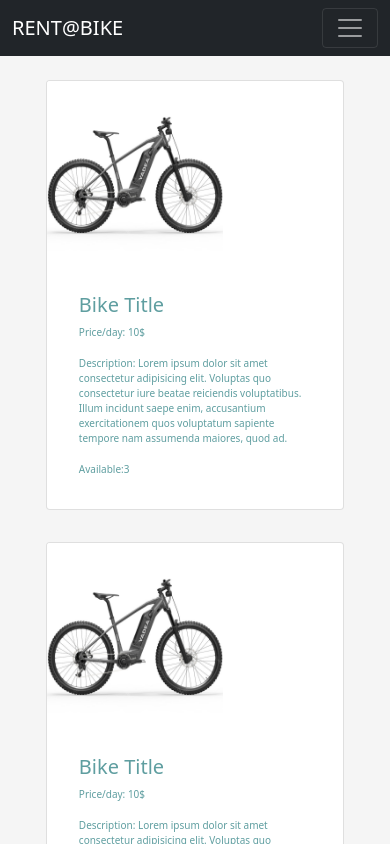
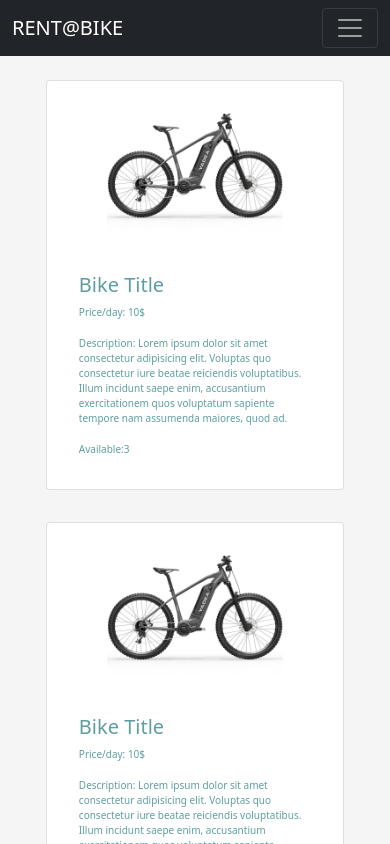
Before and after one commit to CARLOSGINER/rent_a_bike, a React (Create React App) app: page /catalogue in a window 390 px wide. Built offline with nearby package versions, Linux system fonts and the light colour scheme.

Commit message:
Refactor | CatalogueCard styles moved to same component folder

```diff
--- a/src/App.css
+++ b/src/App.css
@@ -56,19 +56,6 @@ body .navigation .container {
     gap: 2em;
 }
 
-.card {
-    flex-direction: row;
-    width: 100%;
-}
-
-.card-body {
-    padding: 1rem 6rem;
-}
-
-.card-img-top {
-    width: 221px;
-    margin-left: 2em;
-}
 
 @media only screen and (max-width: 991.98px) {
     .pageContainer{
@@ -95,52 +82,15 @@ body .navigation .container {
         flex-direction: row;
         height: 100%;
     }
-    .card-text p {
-        font-size: 10px;
-    }
+
     .catalogue__container {
         position: static;
         margin-top: 5em;
     }
-    .card-img-top {
-        width: 204px;
-        height: 196px;
-    }
-    .card-body {
-        padding: 0.5em 1em 0.5em 2em;
-    }
-}
-
-@media only screen and (max-width: 1200px) {
-    .card-img-top {
-        width: 176px;
-    }
-    .card-text p {
-        font-size: 10px;
-    }
-
-    .card-body {
-        padding: 1em 2em;
-    }
 }
 
 @media only screen and  (max-width: 575px) {
-    .card {
-        flex-direction: column;
-        justify-content: center;
-        width: 90%;
-    }
-    .card-img-top{
-        margin: 0px;
-    }
     .catalogue__container {
         justify-content: center;
     }
 }
-
-@media only screen and (max-width: 350px ){
-    .card-img-top{
-        width: 135px;
-        height: 134px;
-    }
-}
--- /dev/null
+++ b/src/components/CatalogueCard/CatalogueCard.css
@@ -0,0 +1,66 @@
+.card {
+    flex-direction: row;
+    width: 100%;
+}
+
+.card-body {
+    padding: 1rem 6rem;
+}
+
+.card-img-top {
+    width: 221px;
+    height: 221px;
+    margin-left: 2em;
+}
+
+@media only screen and (max-width: 991.98px) {
+    .card-text p {
+        font-size: 10px;
+    }
+    .card-img-top {
+        width: 204px;
+        height: 204px;
+    }
+    .card-body {
+        padding: 0.5em 1em 0.5em 2em;
+    }
+}
+
+@media only screen and (max-width: 1470px ){
+    .card-img-top{
+        width: 221px;
+        height: 221px;
+    }
+}
+
+@media only screen and (max-width: 1200px) {
+    .card-img-top {
+        width: 176px;
+        height: 176px;
+    }
+    .card-text p {
+        font-size: 10px;
+    }
+
+    .card-body {
+        padding: 1em 2em;
+    }
+}
+
+@media only screen and  (max-width: 575px) {
+    .card {
+        flex-direction: column;
+        align-items: center;
+        width: 90%;
+    }
+    .card-img-top{
+        margin: 0px;
+    }
+}
+
+@media only screen and (max-width: 350px ){
+    .card-img-top{
+        width: 135px;
+        height: 135px;
+    }
+}
--- a/src/components/CatalogueCard.jsx
+++ b/src/components/CatalogueCard/index.jsx
@@ -1,4 +1,5 @@
 import Card from 'react-bootstrap/Card';
+import './CatalogueCard.css'
 
 export default function CatalogueCard() {
   return (
```
